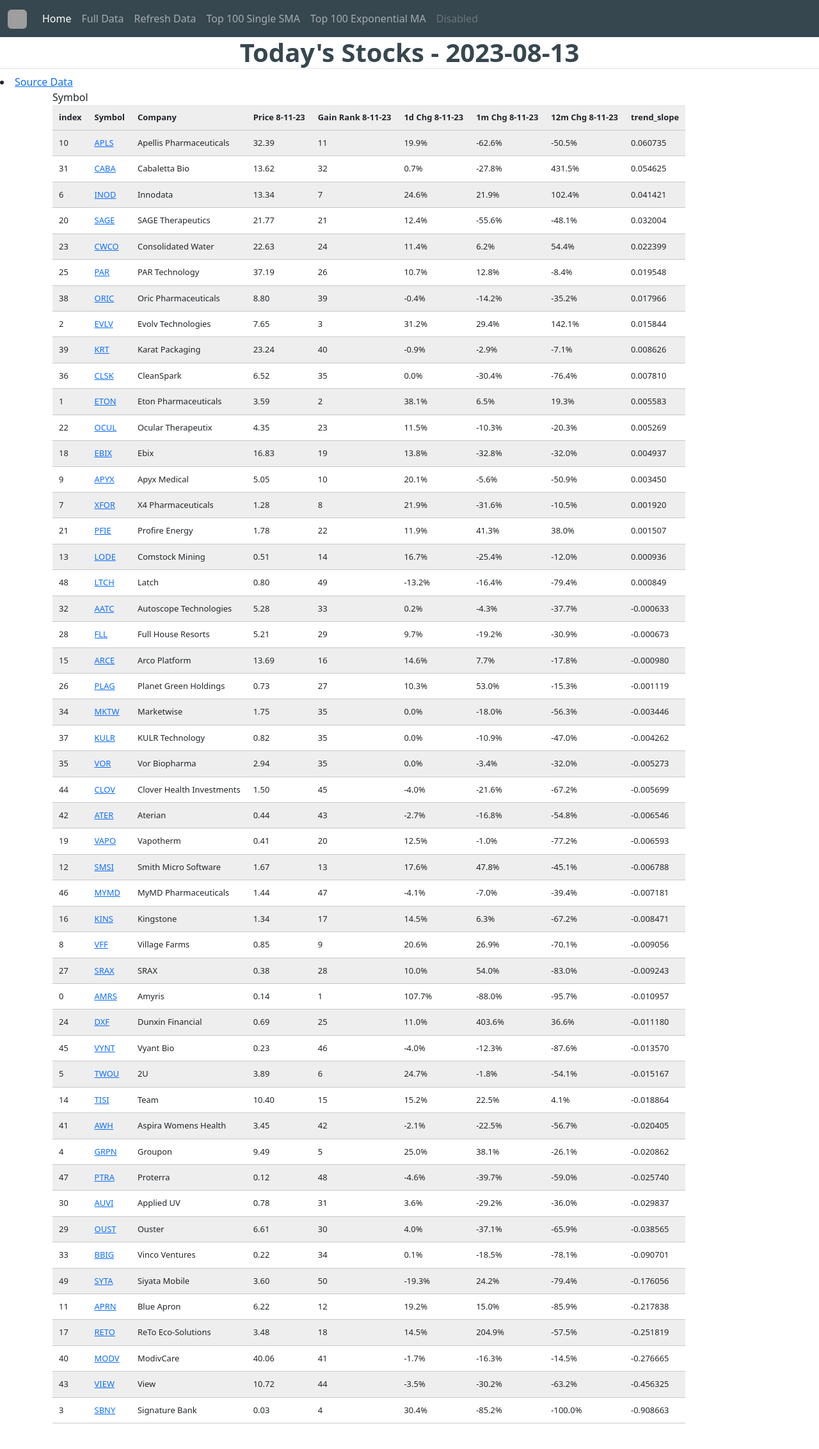
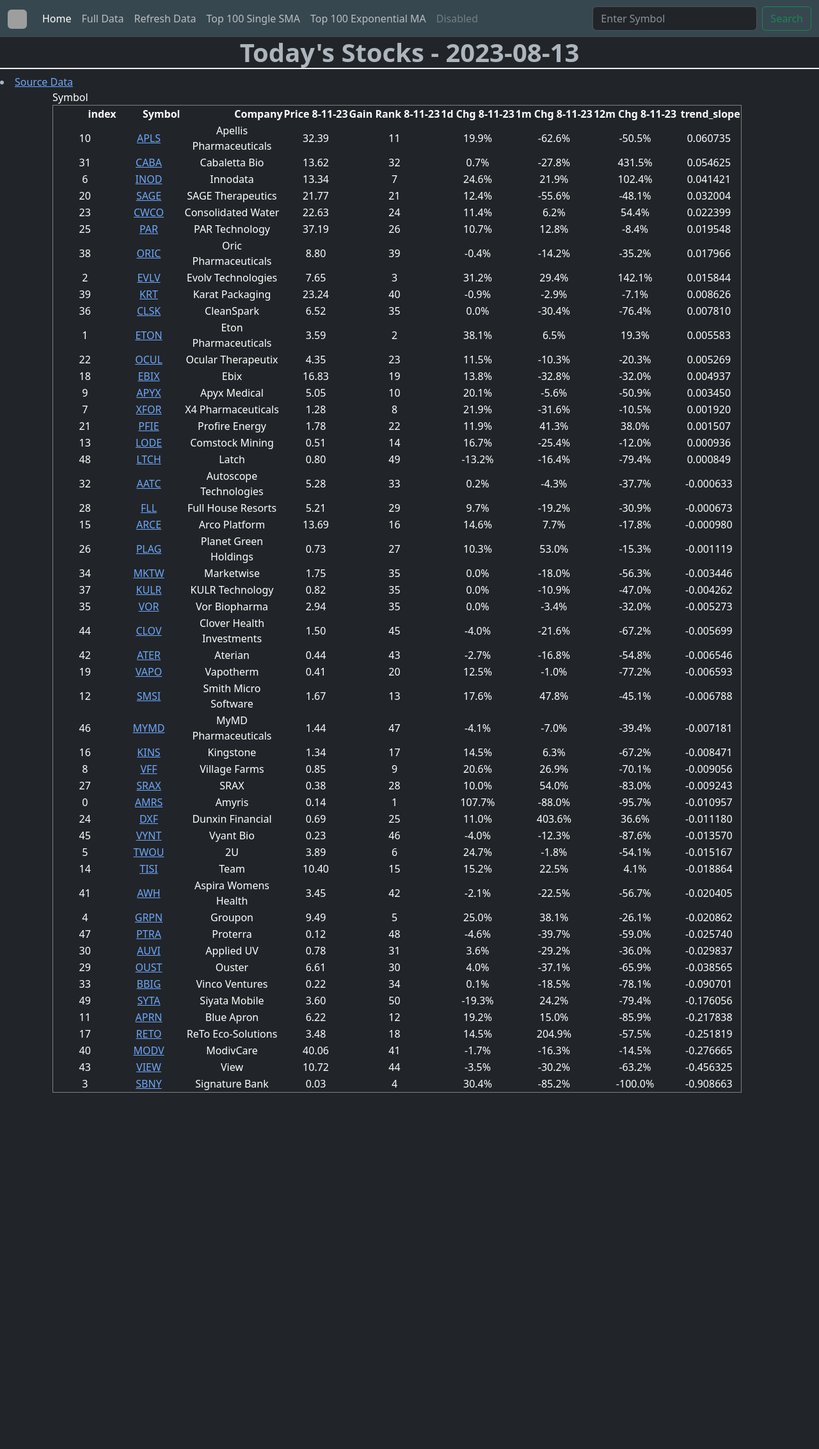
Before and after one commit to Hipsteryoda/flask_stock_visualizer, a Flask app: page /home in a window 1280 px wide. Shown: the whole page at 64% size. After the commit the page ends 1708 px from the top, so only its background shows below. Run offline with Flask 3, Linux system fonts and the light colour scheme; data comes from the database, SQL or seed files in the repository; parts of the project's set-up code (start-up, migrations or seed data) failed here and were passed over; some libraries are stand-ins or nearby versions; grey boxes are pictures that could not be loaded.

Commit message:
numerous formatting, color, and presentation changes

```diff
--- a/web/app.py
+++ b/web/app.py
@@ -61,11 +61,11 @@
     conn, cur = create_psql_db_connection()
     cur.execute(query)
     facts_table = pd.DataFrame(data=cur.fetchall(),
-                               columns=['symbol_id','symbol','last_updated','calc_period',
-                                        'single_param_optimum_window','single_param_optimum_multiple',
-                                        'multi_param_optimum_window_1','multi_param_optimum_window_2',
-                                        'multi_param_optimum_multiple','organic_growth', 'exp_ma_optimum_window',
-                                        'exp_ma_optimum_multiple'])
+                               columns=['ID','Symbol','Last Updated','Calc Period',
+                                        'Single SMA Optimum Window','Single SMA Optimum Multiple',
+                                        'Multi SMA Optimum Window 1','Multi SMA Optimum Window 2',
+                                        'Multi SMA Optimum Multiple','Organic Growth', 'Exponential MA Optimum Window',
+                                        'Exponential MA Optimum Multiple'])
     close_psql_db_connection(conn, cur)
     return facts_table
 
@@ -147,7 +147,7 @@
                                .to_html(formatters={'Symbol':link_frmt},
                                         escape=False,
                                         index=False)
-                               ],
+                           ],
                            values=today_results_df.columns.values,
                            today=get_today(),
                            title="Stock App"
--- a/web/templates/home.html
+++ b/web/templates/home.html
@@ -8,7 +8,7 @@
         Source Data
     </a>
 
-    <div class="container">
+    <div class="container table-dark table-striped-columns">
         {% for table in tables %}
             {{ values[loop.index] }}
             {{ table|safe }}
--- a/web/templates/index.html
+++ b/web/templates/index.html
@@ -1,43 +1,33 @@
 <!doctype html>
-<html>
+<html data-bs-theme="dark">
 <head>
   <style>
-    body            { font-family: "Lucida Sans Unicode", "Lucida Grande", sans-serif;}
+    body {
+      font-family: "Lucida Sans Unicode", "Lucida Grande", sans-serif;
+    }
     a               { color: #00ACC1}
     h1, h2          {
       text-align: center;
       font-weight: bold;
-      color: #37474F !important;
     }
     h1              { border-bottom: 2px solid #eee; }
     h2              { font-size: 1.2em; }
 
-    table.dataframe, .dataframe th, .dataframe td {
-      border: none;
-      border-bottom: 1px solid #C8C8C8;
-      border-collapse: collapse;
-      text-align:left;
-      padding: 10px;
-      margin-bottom: 40px;
-      font-size: 0.9em;
+    table {
+      text-align: center;
     }
 
-    .male th {
-        background-color: #add8e6;
-        color: white;
+    td {
+      text-align: center;
+      word-wrap: break-word;
+      min-width: 100px;
+      max-width: 160px;
     }
 
-    .female th {
-        background-color: #77dd77;
-        color: white;
-    }
+    tr:hover            { background-color: #519FB0;}
 
-    tr:nth-child(odd)		{ background-color:#eee; }
-    tr:nth-child(even)	{ background-color:#fff; }
-
-    tr:hover            { background-color: #CFD8DC;}
   </style>
-    <nav class="navbar navbar-expand-lg navbar-dark" style="background-color: #37474F">
+    <nav class="navbar navbar-expand-lg" style="background-color: #37474F">
         <div class="container-fluid">
           <a class="navbar-brand" href="#">
             <img src="https://cdn.pixabay.com/photo/2015/12/15/09/00/success-1093891_1280.jpg" style="width:30px;height:30px" class="rounded">
@@ -67,6 +57,10 @@
               </li>
             </ul>
           </div>
+          <form class="d-flex" role="search" action="/showLineChart/" onsubmit="location.href = this.action + this.symbol.value; return false;">
+            <input class="form-control me-2" name="symbol" type="search" placeholder="Enter Symbol" aria-label="Search">
+            <button class="btn btn-outline-success" type="submit">Search</button>
+          </form>
         </div>
       </nav>
 
--- a/web/templates/stock_page.html
+++ b/web/templates/stock_page.html
@@ -20,8 +20,10 @@
   {% endfor %}
   </ul>
 </div>
-<a href={{ url_for('optimization_refresh', symbol=symbol) }}><input type="button" value="Refresh Data"></a>
 <div>
+  <a id="refeshButton" class="btn btn-primary bg-primary-emphasis" role="button" href={{ url_for('optimization_refresh', symbol=symbol) }}>Refresh Data</a>
+</div>
+<div class="table-dark table-striped-columns">
   {{ facts_table | safe }}
 </div>
 <div id='chart' class='chart'”>
```
